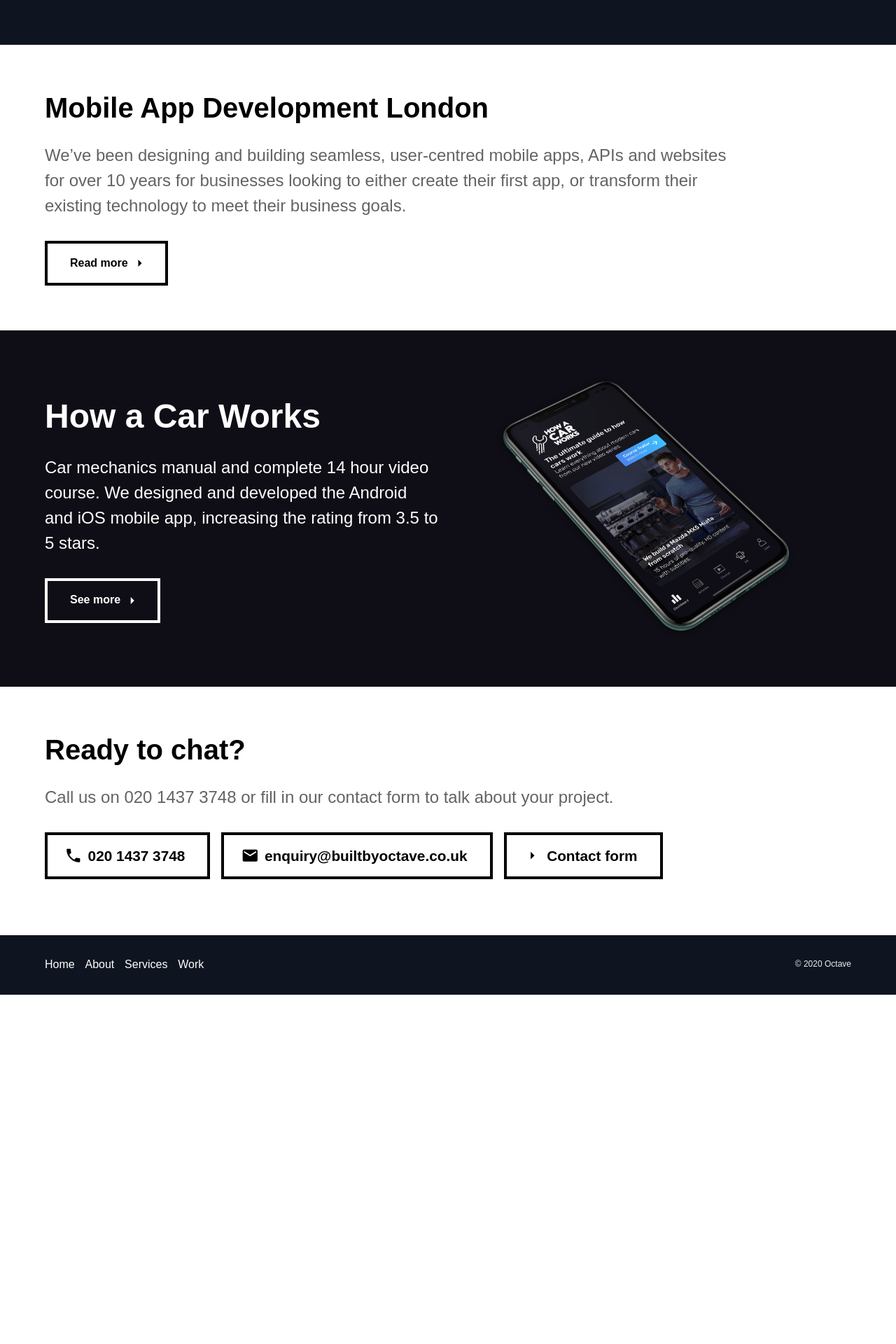
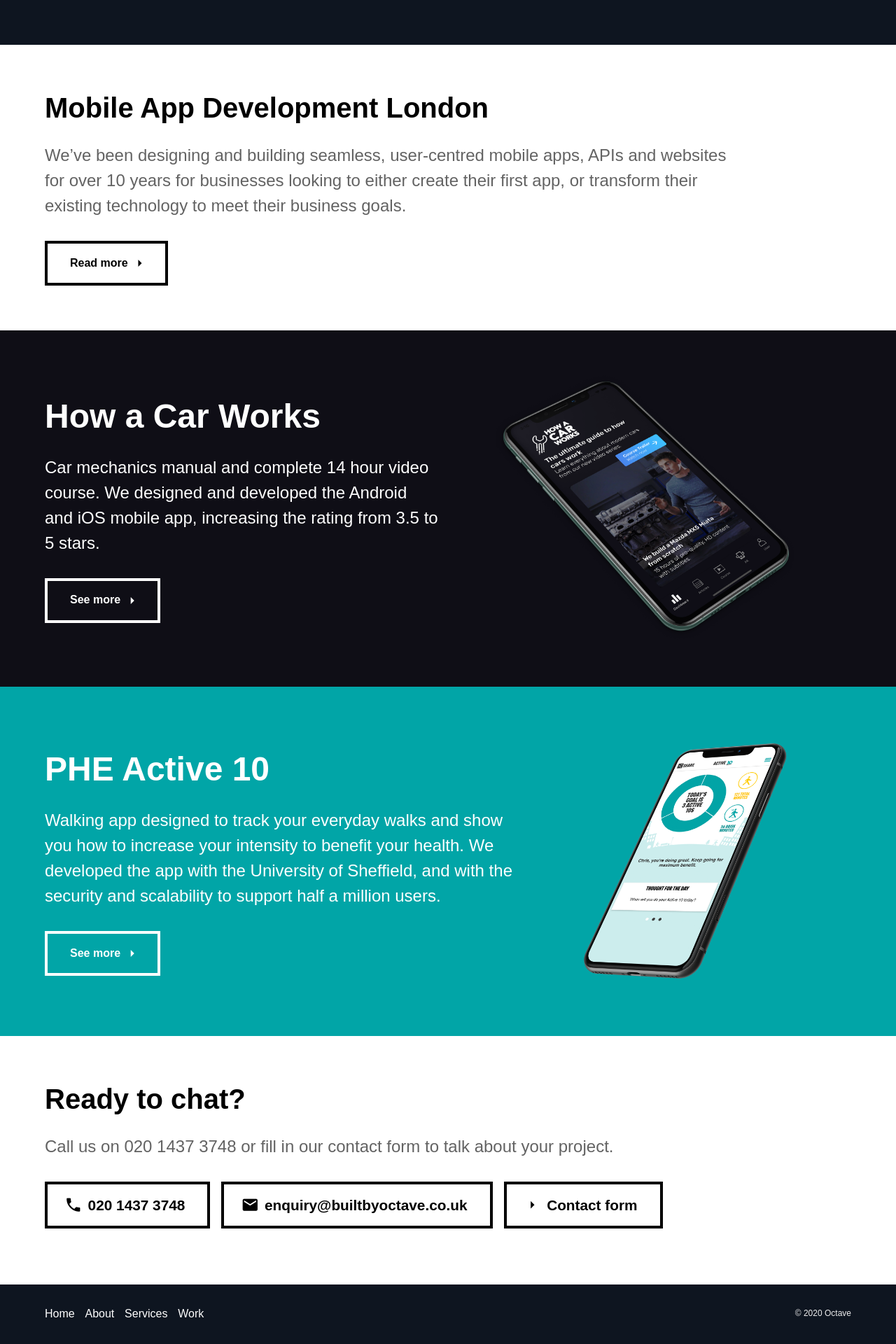
Before and after one commit to chrisjingram/octave-website, a Jekyll site: the page built from index.html, in a window 1280 px wide. Shown: the part 996-2916 px from the top of the page at 70% size. Built offline with Jekyll 4.4.1, drawn with Linux system fonts in a browser that asks for light colours; nearby versions of some CDN libraries; some web fonts are replaced; before the commit the page ends 2417 px from its top, so only the background shows below that.

Commit message:
Added active10 project

```diff
--- a/_includes/projects.html
+++ b/_includes/projects.html
@@ -9,4 +9,14 @@
       <img alt="Mockup of How a Car Works app on iPhone" src="/assets/images/hacw-mockup.png">
     </div>
   </div>
+  <div class="project active10">
+    <div class="project-info">
+      <h2>PHE Active 10</h2>
+      <p>Walking app designed to track your everyday walks and show you how to increase your intensity to benefit your health. We developed the app with the University of Sheffield, and with the security and scalability to support half a million users.</p>
+      <a href="#" class="button button-white icon-right">See more<i class="material-icons">arrow_right</i></a>
+    </div>
+    <div class="project-img">
+      <img alt="Mockup of Active 10 app on iPhone" src="/assets/images/active10-mockup.png">
+    </div>
+  </div>
 </section>
--- a/_sass/_projects.scss
+++ b/_sass/_projects.scss
@@ -43,5 +43,9 @@
     background: #0F0E16;
     color: white;
   }
+  .project.active10{
+    background: #01A5A7;
+    color: white;
+  }
 
 }
```
Also changed, not shown: assets/images/active10-mockup.png (added).
